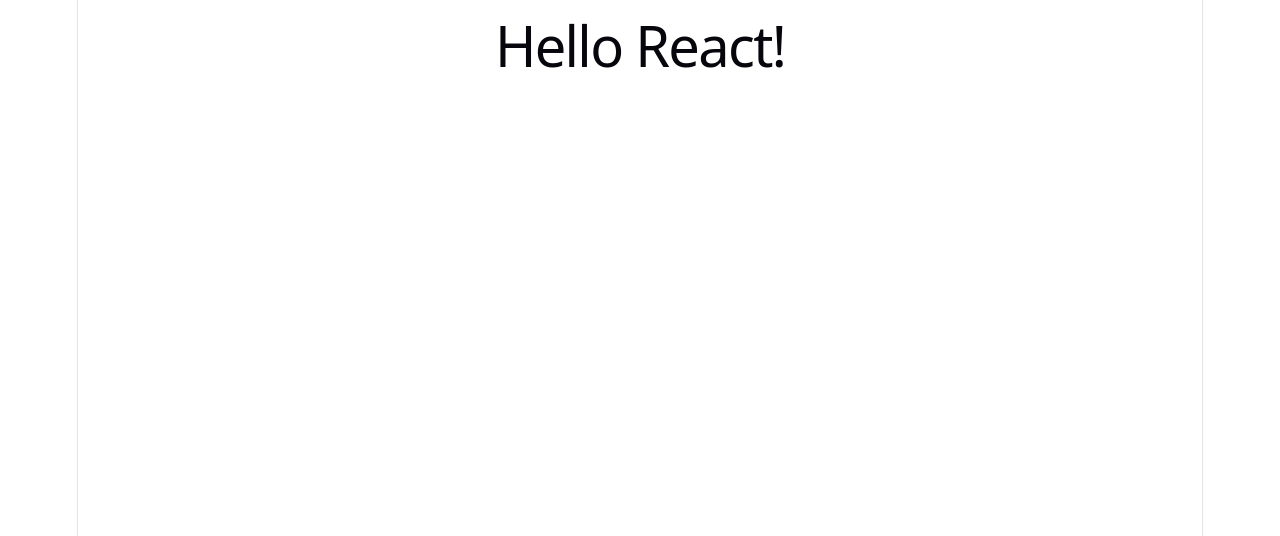
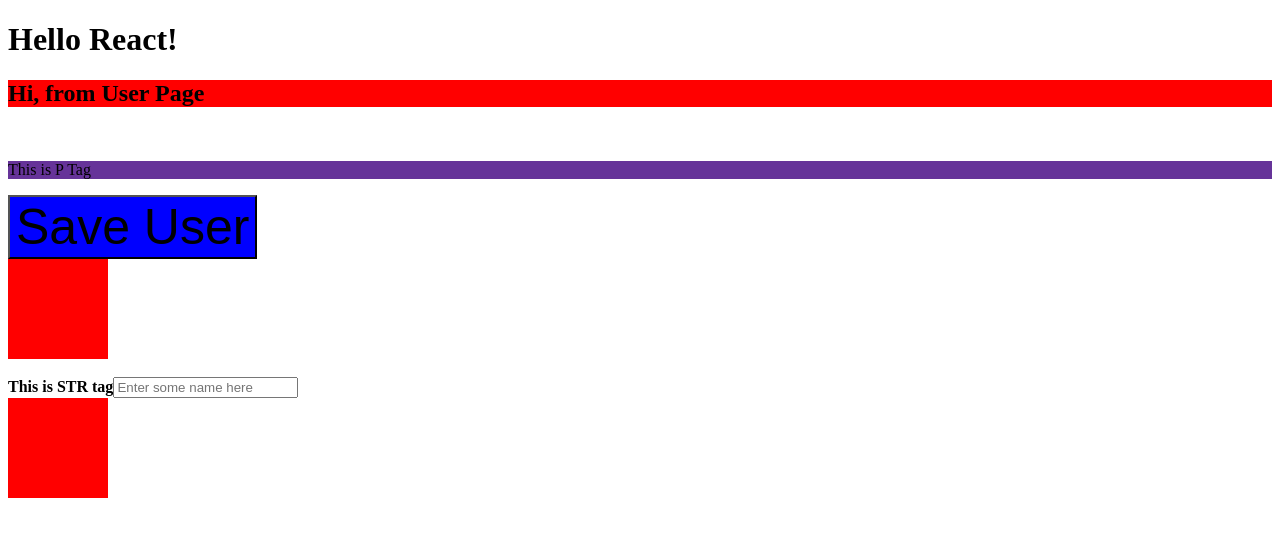
Before and after one commit to Deepak-Urs/angular-21, a React (Vite) app in the folder react-js-tutorial/: page / in a window 1280 px wide. Shown: the top 536 px of the page. Built offline with nearby package versions, Linux system fonts and the light colour scheme.

Commit message:
components basics

```diff
--- a/react-js-tutorial/src/App.tsx
+++ b/react-js-tutorial/src/App.tsx
@@ -3,13 +3,19 @@ import heroImg from './assets/hero.png'
 import reactLogo from './assets/react.svg'
 import viteLogo from './assets/vite.svg'
 import './App.css'
+import User from './components/User'
+import Admin from './components/Admin'
+import CityMaster from './components/CityMaster'
 
 function App() {
-  const [count, setCount] = useState(0)
-
   return (
     <>
       <h1>Hello React!</h1>
+      <User />
+      <br/>
+      <Admin />
+      <br/>
+      <CityMaster />
     </>
   )
 }
--- /dev/null
+++ b/react-js-tutorial/src/components/Admin.tsx
@@ -0,0 +1,9 @@
+function Admin() {
+    return <div>
+        <p className="secondary">This is P Tag</p>
+        <button style={{backgroundColor: 'blue', fontSize: '50px'}}>Save User</button>
+        <div className="cityMasterDiv"></div>
+    </div>
+}
+
+export default Admin;
--- /dev/null
+++ b/react-js-tutorial/src/components/CIty.css
@@ -0,0 +1,5 @@
+.cityMasterDiv {
+    background-color: red;
+    width: 100px;
+    height: 100px;
+}
--- /dev/null
+++ b/react-js-tutorial/src/components/CityMaster.tsx
@@ -0,0 +1,11 @@
+import './CIty.css'
+
+function CityMaster() {
+    return <>
+        <strong> This is STR tag</strong>
+        <input type="text" placeholder="Enter some name here" />
+        <div className="cityMasterDiv"></div>
+    </>;
+}
+
+export default CityMaster;
--- /dev/null
+++ b/react-js-tutorial/src/components/User.tsx
@@ -0,0 +1,5 @@
+function User() {
+    return <h2 className="primary">Hi, from User Page</h2>
+}
+
+export default User;
--- a/react-js-tutorial/src/index.css
+++ b/react-js-tutorial/src/index.css
@@ -1,111 +1,9 @@
-:root {
-  --text: #6b6375;
-  --text-h: #08060d;
-  --bg: #fff;
-  --border: #e5e4e7;
-  --code-bg: #f4f3ec;
-  --accent: #aa3bff;
-  --accent-bg: rgba(170, 59, 255, 0.1);
-  --accent-border: rgba(170, 59, 255, 0.5);
-  --social-bg: rgba(244, 243, 236, 0.5);
-  --shadow:
-    rgba(0, 0, 0, 0.1) 0 10px 15px -3px, rgba(0, 0, 0, 0.05) 0 4px 6px -2px;
-
-  --sans: system-ui, 'Segoe UI', Roboto, sans-serif;
-  --heading: system-ui, 'Segoe UI', Roboto, sans-serif;
-  --mono: ui-monospace, Consolas, monospace;
-
-  font: 18px/145% var(--sans);
-  letter-spacing: 0.18px;
-  color-scheme: light dark;
-  color: var(--text);
-  background: var(--bg);
-  font-synthesis: none;
-  text-rendering: optimizeLegibility;
-  -webkit-font-smoothing: antialiased;
-  -moz-osx-font-smoothing: grayscale;
-
-  @media (max-width: 1024px) {
-    font-size: 16px;
-  }
+.primary {
+  background-color: red;
+  color: black;
 }
 
-@media (prefers-color-scheme: dark) {
-  :root {
-    --text: #9ca3af;
-    --text-h: #f3f4f6;
-    --bg: #16171d;
-    --border: #2e303a;
-    --code-bg: #1f2028;
-    --accent: #c084fc;
-    --accent-bg: rgba(192, 132, 252, 0.15);
-    --accent-border: rgba(192, 132, 252, 0.5);
-    --social-bg: rgba(47, 48, 58, 0.5);
-    --shadow:
-      rgba(0, 0, 0, 0.4) 0 10px 15px -3px, rgba(0, 0, 0, 0.25) 0 4px 6px -2px;
-  }
-
-  #social .button-icon {
-    filter: invert(1) brightness(2);
-  }
+.secondary {
+  background-color: rebeccapurple;
+  columns: red;
 }
-
-#root {
-  width: 1126px;
-  max-width: 100%;
-  margin: 0 auto;
-  text-align: center;
-  border-inline: 1px solid var(--border);
-  min-height: 100svh;
-  display: flex;
-  flex-direction: column;
-  box-sizing: border-box;
-}
-
-body {
-  margin: 0;
-}
-
-h1,
-h2 {
-  font-family: var(--heading);
-  font-weight: 500;
-  color: var(--text-h);
-}
-
-h1 {
-  font-size: 56px;
-  letter-spacing: -1.68px;
-  margin: 32px 0;
-  @media (max-width: 1024px) {
-    font-size: 36px;
-    margin: 20px 0;
-  }
-}
-h2 {
-  font-size: 24px;
-  line-height: 118%;
-  letter-spacing: -0.24px;
-  margin: 0 0 8px;
-  @media (max-width: 1024px) {
-    font-size: 20px;
-  }
-}
-p {
-  margin: 0;
-}
-
-code,
-.counter {
-  font-family: var(--mono);
-  display: inline-flex;
-  border-radius: 4px;
-  color: var(--text-h);
-}
-
-code {
-  font-size: 15px;
-  line-height: 135%;
-  padding: 4px 8px;
-  background: var(--code-bg);
-}
```
